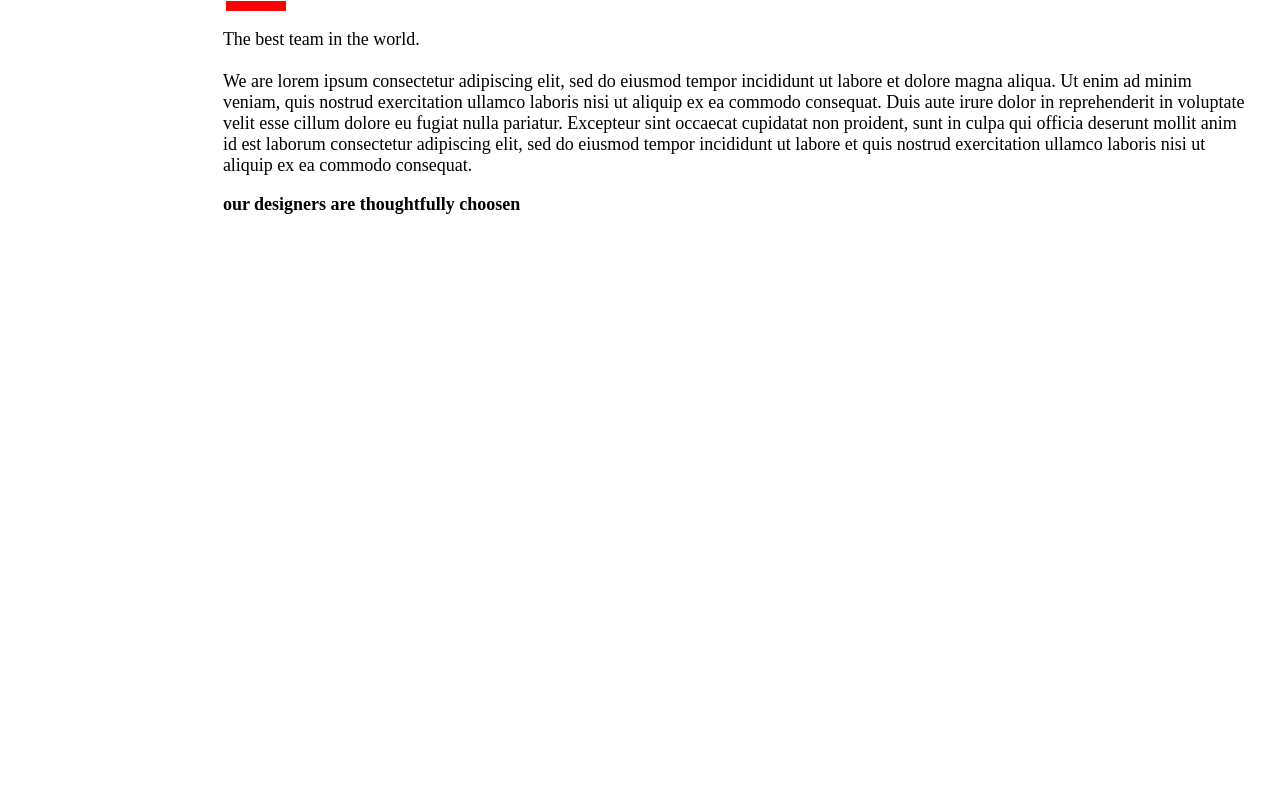
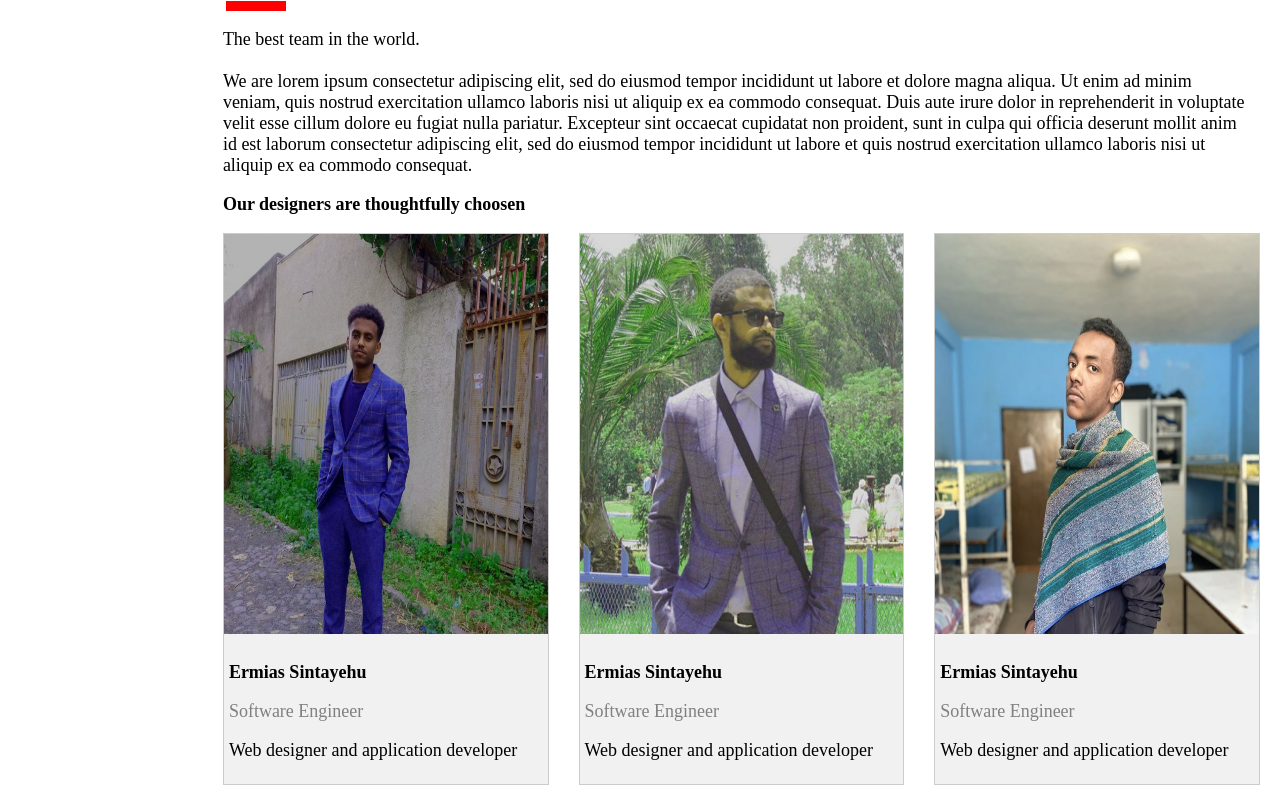
Before and after one commit to Jeremi-code/Interior-Design-Web, a React (Vite) app: page / in a window 1280 px wide. Shown: the part 1763-2556 px from the top of the page. Before the commit the page ends 2004 px from the top, so only its background shows below. Built offline with nearby package versions, Linux system fonts and the light colour scheme.

Commit message:
create a div that holds the images of the designers

```diff
--- a/src/component/Designer.jsx
+++ b/src/component/Designer.jsx
@@ -1,4 +1,9 @@
+import classes from '../css/Designer.module.css'
 import horizontal from '../css/MainBody.module.css'
+import Ermias from '../assets/Ermias.jpg'
+import Samuel from '../assets/Sami.jpg'
+import Wendimu from '../assets/Wende.jpg'
+
 const Designer = () => {
   return (
   <div>
@@ -6,7 +11,39 @@ const Designer = () => {
     <hr className={horizontal.hr}/>
     <p>The best team in the world.<br/><br/>
     We are lorem ipsum consectetur adipiscing elit, sed do eiusmod tempor incididunt ut labore et dolore magna aliqua. Ut enim ad minim veniam, quis nostrud exercitation ullamco laboris nisi ut aliquip ex ea commodo consequat. Duis aute irure dolor in reprehenderit in voluptate velit esse cillum dolore eu fugiat nulla pariatur. Excepteur sint occaecat cupidatat non proident, sunt in culpa qui officia deserunt mollit anim id est laborum consectetur adipiscing elit, sed do eiusmod tempor incididunt ut labore et quis nostrud exercitation ullamco laboris nisi ut aliquip ex ea commodo consequat.</p>
-    <p style={{fontWeight:"bolder"}}>our designers are thoughtfully choosen</p>
+    <p style={{fontWeight:"bolder"}}>Our designers are thoughtfully choosen</p>
+    <div className={classes.DesContainer}>
+      <div className={classes.DesImg}>
+        <>
+        <img src={Ermias}/>
+        </>
+        <div className={classes.Description}>
+          <p style={{fontWeight:"bolder"}}>Ermias Sintayehu</p>
+          <p style={{color:"grey"}}>Software Engineer</p>
+          <p>Web designer and application developer</p>
+        </div>
+      </div>
+      <div className={classes.DesImg}>
+        <>
+        <img src={Samuel}/>
+        </>
+        <div className={classes.Description}>
+          <p style={{fontWeight:"bolder"}}>Ermias Sintayehu</p>
+          <p style={{color:"grey"}}>Software Engineer</p>
+          <p>Web designer and application developer</p>
+        </div>
+      </div>
+      <div className={classes.DesImg}>
+        <>
+        <img src={Wendimu}/>
+        </>
+        <div className={classes.Description}>
+          <p style={{fontWeight:"bolder"}}>Ermias Sintayehu</p>
+          <p style={{color:"grey"}}>Software Engineer</p>
+          <p>Web designer and application developer</p>
+        </div>
+      </div>
+    </div>
   </div>
     )
 }
```
